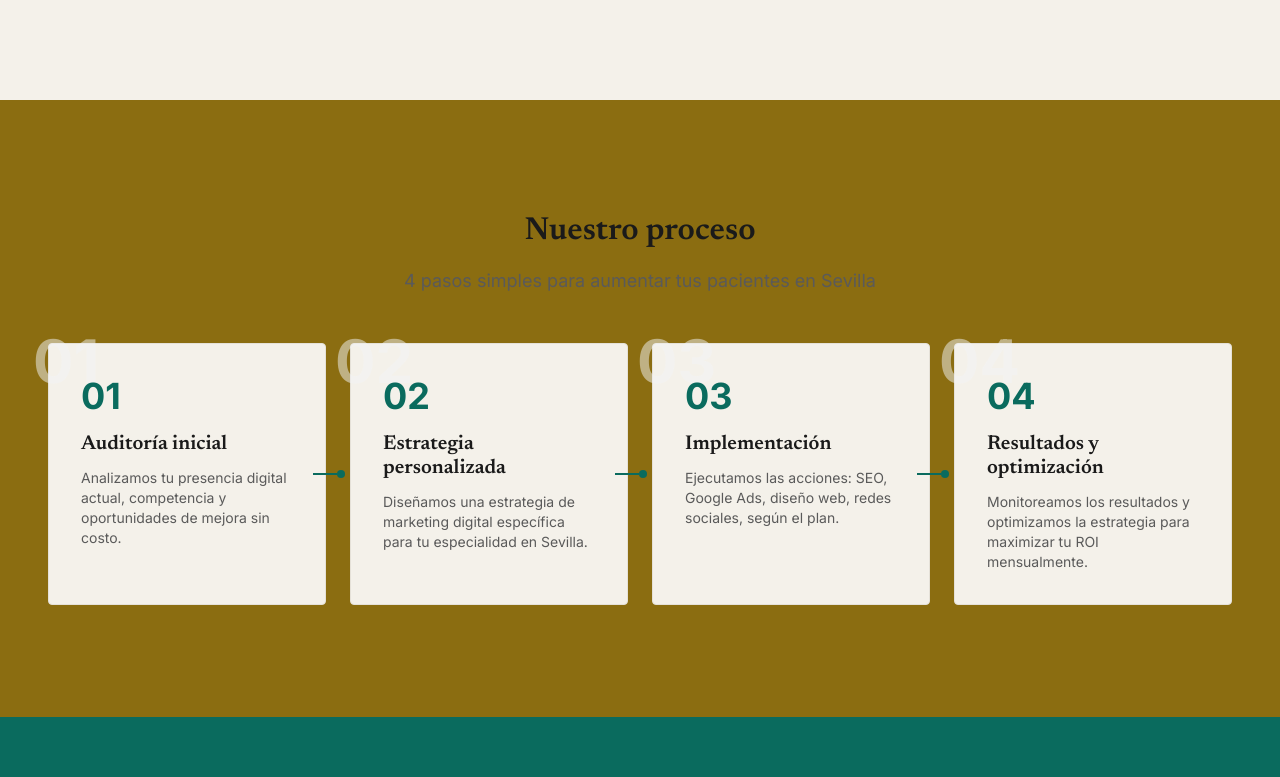
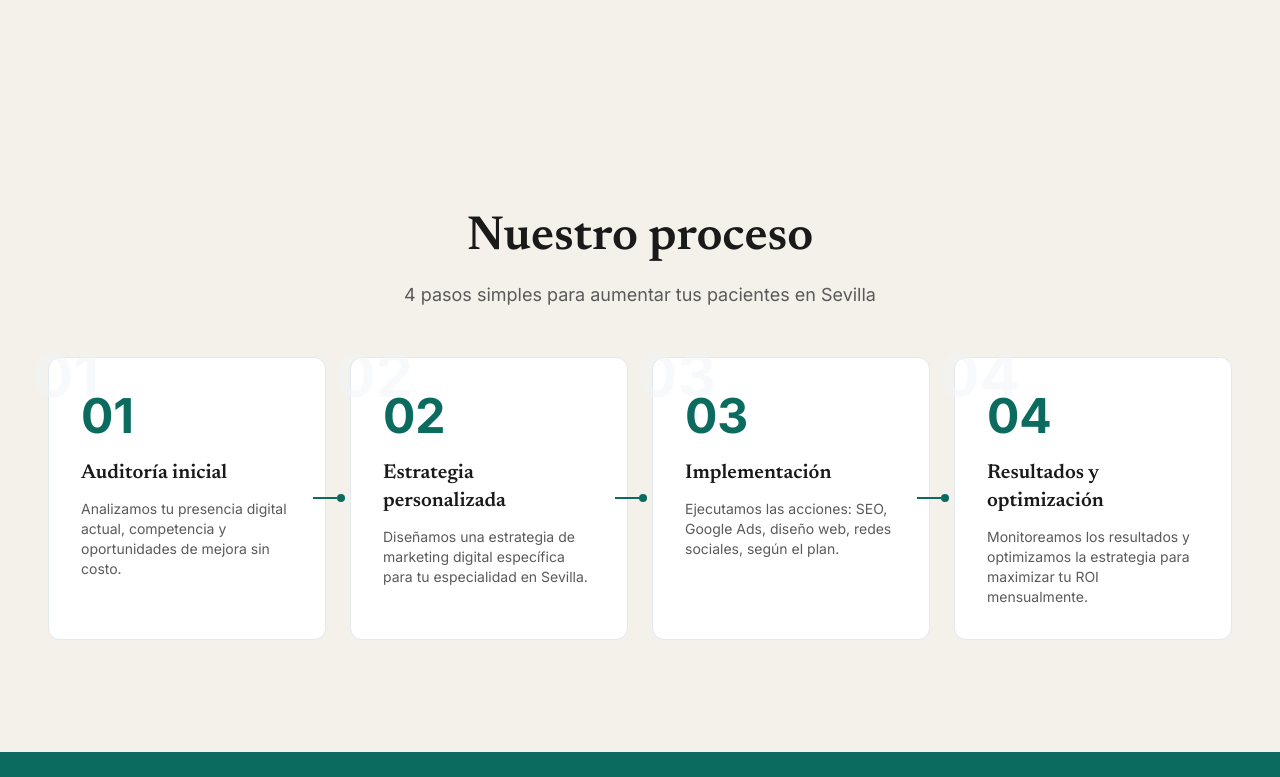
Before and after one commit to carlosalbertocardoso-hub/agencia-clinicas, a Next.js app: page / in a window 1280 px wide. Shown: the part 6803-7580 px from the top of the page. Built offline with nearby package versions, Linux system fonts and the light colour scheme.

Commit message:
design: update ProcesoSection with Clinical Eminence styling (background, card colors, typography, visual hierarchy)

```diff
--- a/src/components/home/ProcesoSection.tsx
+++ b/src/components/home/ProcesoSection.tsx
@@ -27,10 +27,10 @@ export default function ProcesoSection() {
   ]
 
   return (
-    <section className="section-padding bg-secondary">
+    <section className="section-padding bg-surface">
       <div className="container-custom">
         <div className="text-center mb-12">
-          <h2 className="text-h2 font-heading mb-4">Nuestro proceso</h2>
+          <h2 className="text-4xl md:text-5xl font-heading font-semibold mb-4">Nuestro proceso</h2>
           <p className="text-lg text-text-muted max-w-2xl mx-auto">
             4 pasos simples para aumentar tus pacientes en Sevilla
           </p>
@@ -38,15 +38,15 @@ export default function ProcesoSection() {
 
         <div className="grid grid-cols-1 md:grid-cols-2 lg:grid-cols-4 gap-6">
           {pasos.map((paso, idx) => (
-            <div key={idx} className="bg-neutral border border-neutral-dark rounded p-8 relative">
+            <div key={idx} className="bg-white border border-slate-200 rounded-lg p-8 relative">
               {/* Número grande de fondo */}
-              <div className="absolute -top-4 -left-4 text-6xl font-bold text-gray-100 opacity-50">
+              <div className="absolute -top-4 -left-4 text-6xl font-bold text-slate-100 opacity-50">
                 {paso.numero}
               </div>
 
               <div className="relative">
-                <div className="text-4xl font-bold text-primary mb-4">{paso.numero}</div>
-                <h3 className="font-heading text-h4 mb-3 text-text">{paso.titulo}</h3>
+                <div className="text-5xl font-bold text-primary mb-4">{paso.numero}</div>
+                <h3 className="font-heading text-lg md:text-xl font-semibold mb-3 text-text">{paso.titulo}</h3>
                 <p className="text-text-muted text-sm">{paso.descripcion}</p>
               </div>
 
```
